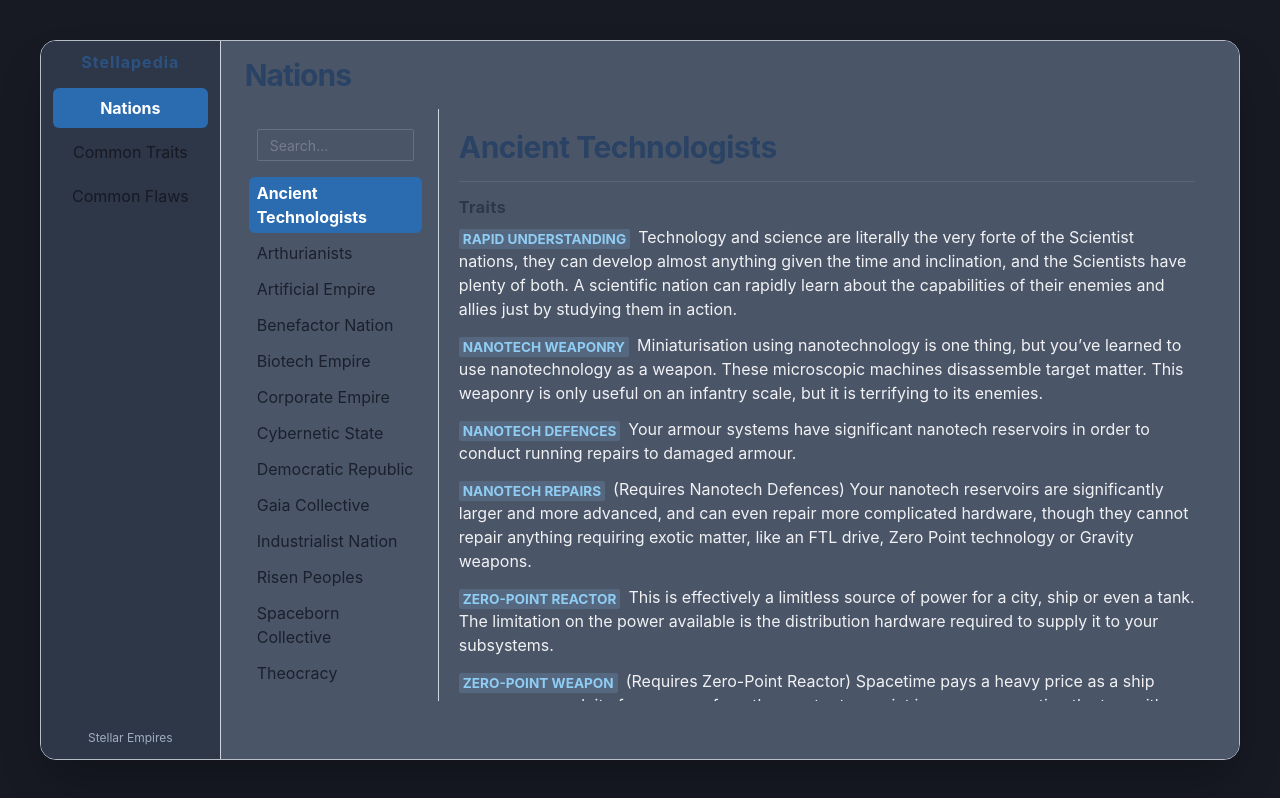
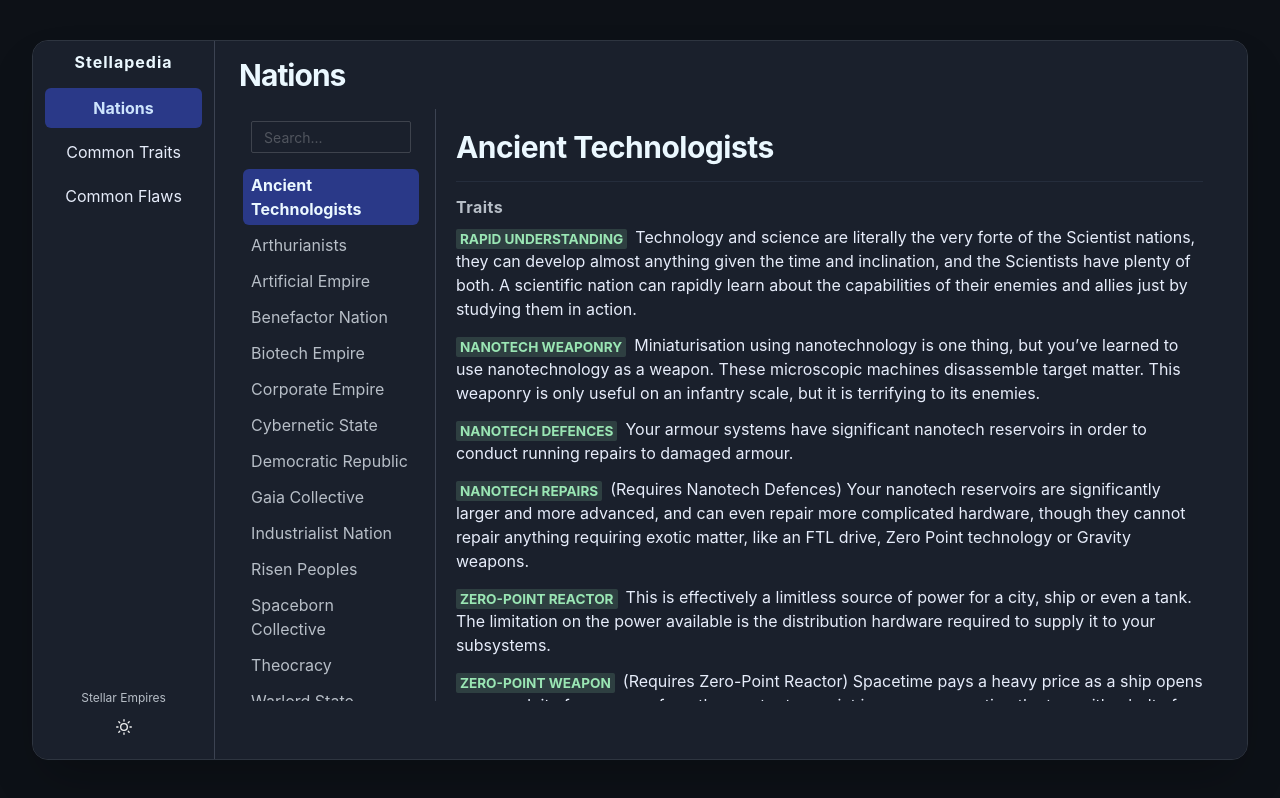
Before and after one commit to tcgm/StellarEmpires, a React (Create React App) app in the folder stellar-empires/: page / in a window 1280 px wide. Built offline with nearby package versions, Linux system fonts and the light colour scheme.

Commit message:
2025-7-16 1224am

```diff
--- a/stellar-empires/src/App.tsx
+++ b/stellar-empires/src/App.tsx
@@ -6,6 +6,7 @@ import nations from "./data/nations.json";
 import commonTraits from "./data/commonTraits.json";
 import commonFlaws from "./data/commonFlaws.json";
 import { TraitOrFlawList, NationData } from "./types";
+import ColorModeToggle from "./components/ColorModeToggle";
 
 type TabType = "nations" | "commonTraits" | "commonFlaws";
 
@@ -18,23 +19,41 @@ const TAB_LIST: { label: string; value: TabType }[] = [
 const App: React.FC = () => {
   const [activeTab, setActiveTab] = useState<TabType>("nations");
 
+  // These are color tokens that will adapt to the color mode
+  const mainBg = useColorModeValue("gray.50", "gray.900");
+  const innerBg = useColorModeValue("gray.100", "gray.800");
+  const sidebarBg = useColorModeValue("gray.200", "gray.700");
+  const contentBg = useColorModeValue("gray.50", "gray.700");
+  const activeTabBg = useColorModeValue("blue.600", "blue.200");
+  const activeTabColor = useColorModeValue("white", "blue.100");
+  const inactiveTabColor = useColorModeValue("gray.900", "gray.100");
+  const tabHoverBg = useColorModeValue("blue.100", "blue.200");
+  const tabHoverColor = useColorModeValue("blue.900", "blue.100");
+  const headingColor = useColorModeValue("blue.600", "blue.50");
+  const footerColor = useColorModeValue("gray.400", "gray.200");
+
+  // Use matching highlight color for traits/flaws (blue for traits, orange for flaws) in both modes
+  const traitBg = useColorModeValue("#cde4fd", "#253a54");
+  const flawBg = useColorModeValue("#fde4cd", "#4b3721");
+
   return (
     <Flex
       h="100vh"
       w="100vw"
-      bg={useColorModeValue('gray.50', 'gray.900')}
+      bg={mainBg}
       justify="center"
       align="center"
       overflow="hidden"
     >
       <Box
         w="100%"
-        maxW="1200px"
+        maxW="95vw"
         h="90vh"
-        bg={useColorModeValue('gray.100', 'gray.800')}
+        bg={innerBg}
         borderRadius="2xl"
         boxShadow="2xl"
-        border="1px solid #b7bec7"
+        border="1px solid"
+        borderColor={useColorModeValue("#b7bec7", "#2e3540")}
         display="flex"
         overflow="hidden"
         minH={0}
@@ -43,9 +62,10 @@ const App: React.FC = () => {
         <Box
           w={["36%", "24%", "19%", "15%"]}
           minW={["120px", "140px", "170px"]}
-          bg={useColorModeValue('gray.200', 'gray.700')}
+          bg={sidebarBg}
           p={3}
-          borderRight="1px solid #d0d6df"
+          borderRight="1px solid"
+          borderColor={useColorModeValue("#d0d6df", "#3c4352")}
           display="flex"
           flexDirection="column"
           minH={0}
@@ -54,7 +74,7 @@ const App: React.FC = () => {
             as="h1"
             size="sm"
             mb={4}
-            color="blue.700"
+            color={headingColor}
             textAlign="center"
             letterSpacing="1px"
           >
@@ -64,16 +84,16 @@ const App: React.FC = () => {
             {TAB_LIST.map(tab => (
               <ListItem
                 key={tab.value}
-                bg={activeTab === tab.value ? "blue.600" : "transparent"}
-                color={activeTab === tab.value ? "white" : "gray.900"}
+                bg={activeTab === tab.value ? activeTabBg : "transparent"}
+                color={activeTab === tab.value ? activeTabColor : inactiveTabColor}
                 rounded="md"
                 px={2}
                 py={2}
                 fontWeight={activeTab === tab.value ? 700 : 400}
                 cursor="pointer"
                 _hover={{
-                  bg: activeTab === tab.value ? "blue.700" : "blue.100",
-                  color: activeTab === tab.value ? "white" : "blue.900"
+                  bg: activeTab === tab.value ? activeTabBg : tabHoverBg,
+                  color: activeTab === tab.value ? activeTabColor : tabHoverColor
                 }}
                 onClick={() => setActiveTab(tab.value)}
                 textAlign="center"
@@ -84,9 +104,10 @@ const App: React.FC = () => {
             ))}
           </List>
           <Box flex="1" />
-          <Text mt={6} fontSize="xs" color="gray.400" textAlign="center">
-            Stellar Empires
-          </Text>
+            <Text mt={6} fontSize="xs" color={footerColor} textAlign="center">
+              Stellar Empires
+            </Text>
+            <ColorModeToggle />
         </Box>
 
         {/* Main Content Pane */}
@@ -95,11 +116,11 @@ const App: React.FC = () => {
           direction="column"
           flex="1"
           minH={0}
-          bg={useColorModeValue('gray.50', 'gray.600')}
+          bg={contentBg}
         >
           <Heading
             size="lg"
-            color="blue.800"
+            color={headingColor}
             mb={4}
             letterSpacing={-1}
             fontWeight={700}
@@ -124,14 +145,14 @@ const App: React.FC = () => {
               <CommonTab
                 title="Common Traits"
                 items={commonTraits as TraitOrFlawList}
-                color="#cde4fd"
+                color={traitBg}
               />
             )}
             {activeTab === "commonFlaws" && (
               <CommonTab
                 title="Common Flaws"
                 items={commonFlaws as TraitOrFlawList}
-                color="#fde4cd"
+                color={flawBg}
               />
             )}
           </Box>
--- /dev/null
+++ b/stellar-empires/src/components/ColorModeToggle.tsx
@@ -0,0 +1,20 @@
+import React from "react";
+import { IconButton, useColorMode, useColorModeValue } from "@chakra-ui/react";
+import { MoonIcon, SunIcon } from "@chakra-ui/icons";
+
+const ColorModeToggle: React.FC = () => {
+  const { colorMode, toggleColorMode } = useColorMode();
+  const SwitchIcon = useColorModeValue(MoonIcon, SunIcon);
+
+  return (
+    <IconButton
+      size="md"
+      variant="ghost"
+      aria-label={`Switch to ${colorMode === "light" ? "dark" : "light"} mode`}
+      onClick={toggleColorMode}
+      icon={<SwitchIcon />}
+    />
+  );
+};
+
+export default ColorModeToggle;
--- a/stellar-empires/src/components/CommonTab.tsx
+++ b/stellar-empires/src/components/CommonTab.tsx
@@ -1,17 +1,24 @@
 import React, { useState } from "react";
-import { Box, Button, Heading, Flex, Text } from "@chakra-ui/react";
+import { Box, Button, Heading, Flex, Text, useColorModeValue } from "@chakra-ui/react";
 import { TraitOrFlaw, TraitOrFlawList } from "../types";
 
 interface Props {
   title: string;
   items: TraitOrFlawList;
-  color: string;
+  color: string; // Still passed in, but see note below!
 }
 
 const CommonTab: React.FC<Props> = ({ title, items, color }) => {
   const isArray = Array.isArray(items);
   const categoryKeys = !isArray ? Object.keys(items) : [];
   const [activeTab, setActiveTab] = useState(isArray ? "All" : categoryKeys[0] ?? "");
+
+  // For background and text colors
+  const cardBg = useColorModeValue(color, "gray.800");
+  const cardBorder = useColorModeValue("#c6c6c6", "#3a4250");
+  const titleColor = useColorModeValue("gray.800", "gray.100");
+  const descColor = useColorModeValue("gray.700", "gray.200");
+  const emptyColor = useColorModeValue("gray.500", "gray.400");
 
   // Select items to display
   const shownItems: TraitOrFlaw[] =
@@ -21,9 +28,10 @@ const CommonTab: React.FC<Props> = ({ title, items, color }) => {
 
   return (
     <Flex className="commonTab" direction="column" h="100%" minH={0} maxH="100%">
-      {/* Heading and Tabs (fixed, not scrolling) */}
       <Box className="heading">
-        {/* <Heading as="h2" size="md" mb={3} color="gray.800">{title}</Heading> */}
+        <Heading as="h2" size="md" mb={3} color={titleColor}>
+          {title}
+        </Heading>
         {!isArray && (
           <Flex mb={2} gap={2} flexWrap="wrap">
             {categoryKeys.map((cat) => (
@@ -40,31 +48,30 @@ const CommonTab: React.FC<Props> = ({ title, items, color }) => {
           </Flex>
         )}
       </Box>
-      {/* Scrollable Trait List */}
       <Box className="traitList"
         flex="1"
         minH={0}
         overflowY="auto"
         pr={2}
-        // Optional: give a subtle border if you like
       >
         {shownItems.length === 0 && (
-          <Text color="gray.500" fontStyle="italic">
+          <Text color={emptyColor} fontStyle="italic">
             No {title.toLowerCase()} in this category.
           </Text>
         )}
         {shownItems.map((trait, i) => (
           <Box className="traitBox"
             key={trait.title + i}
-            bg={color}
+            bg={cardBg}
             borderRadius={8}
             mb={4}
             p={4}
-            border="1px solid #c6c6c6"
+            border="1px solid"
+            borderColor={cardBorder}
             boxShadow="sm"
           >
-            <Text className="traitName" fontWeight={700} fontSize="lg" color="gray.800">{trait.title}</Text>
-            <Text className="traitText" mt={2} color="gray.700" whiteSpace="pre-line">{trait.description}</Text>
+            <Text className="traitName" fontWeight={700} fontSize="lg" color={titleColor}>{trait.title}</Text>
+            <Text className="traitText" mt={2} color={descColor} whiteSpace="pre-line">{trait.description}</Text>
           </Box>
         ))}
       </Box>
--- a/stellar-empires/src/components/NationBrowser.tsx
+++ b/stellar-empires/src/components/NationBrowser.tsx
@@ -1,5 +1,5 @@
 import React, { useState } from "react";
-import { Box, Flex, Input, List, ListItem, Heading, Text } from "@chakra-ui/react";
+import { Box, Flex, Input, List, ListItem, Heading, Text, useColorModeValue } from "@chakra-ui/react";
 import { NationData } from "../types";
 import NationView from "./NationView";
 
@@ -17,6 +17,14 @@ const NationBrowser: React.FC<Props> = ({ nations }) => {
 
   const selectedNation = filtered[selectedIndex] || filtered[0];
 
+  const sidebarBorder = useColorModeValue("#d0d6df", "#3c4352");
+  const selectedBg = useColorModeValue("blue.600", "blue.200");
+  const selectedColor = useColorModeValue("white", "blue.50");
+  const normalColor = useColorModeValue("gray.800", "gray.200");
+  const hoverBg = useColorModeValue("blue.700", "blue.200");
+  const hoverColor = useColorModeValue("blue.50", "blue.50");
+  const notFoundColor = useColorModeValue("orange.500", "orange.400");
+
   return (
     <Flex w="100%" h="min(660px, 74vh)">
       {/* Sidebar List */}
@@ -26,14 +34,13 @@ const NationBrowser: React.FC<Props> = ({ nations }) => {
         bg="transparent"
         p={0}
         pr={[2, 3]}
-        borderRight="1px solid #d0d6df"
+        borderRight="1px solid"
+        borderColor={sidebarBorder}
         overflowY="auto"
         display="flex"
         flexDirection="column"
       >
-        <Heading as="h3" size="sm" mb={2} color="blue.800" px={3} pt={3}>
-        </Heading>
-        <Box px={3} mb={2}>
+        <Box px={3} mb={2} pt={3}>
           <Input
             placeholder="Search..."
             size="sm"
@@ -49,16 +56,16 @@ const NationBrowser: React.FC<Props> = ({ nations }) => {
           {filtered.map((nation, i) => (
             <ListItem
               key={nation.nation}
-              bg={i === selectedIndex ? "blue.600" : "transparent"}
-              color={i === selectedIndex ? "white" : "gray.800"}
+              bg={i === selectedIndex ? selectedBg : "transparent"}
+              color={i === selectedIndex ? selectedColor : normalColor}
               rounded="md"
               px={2}
               py={1}
               fontWeight={i === selectedIndex ? 700 : 400}
               cursor="pointer"
               _hover={{
-                bg: i === selectedIndex ? "blue.700" : "blue.50",
-                color: i === selectedIndex ? "white" : "blue.900"
+                bg: i === selectedIndex ? selectedBg : hoverBg,
+                color: i === selectedIndex ? selectedColor : hoverColor
               }}
               transition="all 0.1s"
               onClick={() => setSelectedIndex(i)}
@@ -66,7 +73,7 @@ const NationBrowser: React.FC<Props> = ({ nations }) => {
               {nation.nation}
             </ListItem>
           ))}
-          {!filtered.length && <Text color="gray.500" p={2}>No nations found.</Text>}
+          {!filtered.length && <Text color={notFoundColor} p={2}>No nations found.</Text>}
         </List>
       </Box>
       {/* Main Detail */}
@@ -74,7 +81,7 @@ const NationBrowser: React.FC<Props> = ({ nations }) => {
         {selectedNation ? (
           <NationView data={selectedNation} />
         ) : (
-          <Text color="gray.500" fontStyle="italic">No nation selected.</Text>
+          <Text color={notFoundColor} fontStyle="italic">No nation selected.</Text>
         )}
       </Box>
     </Flex>
--- a/stellar-empires/src/components/NationView.tsx
+++ b/stellar-empires/src/components/NationView.tsx
@@ -1,51 +1,65 @@
 import React from "react";
-import { Box, Heading, Text, Divider, List, ListItem, Badge } from "@chakra-ui/react";
+import { Box, Heading, Text, Divider, List, ListItem, Badge, useColorModeValue } from "@chakra-ui/react";
 import { NationData } from "../types";
 
-interface Props {
-  data: NationData;
+interface SectionProps {
+  label: string;
+  color: string;
+  children: React.ReactNode;
 }
 
-const Section: React.FC<{ label: string; children: React.ReactNode }> = ({ label, children }) => (
+const Section: React.FC<SectionProps> = ({ label, color, children }) => (
   <Box mb={5}>
-    <Heading as="h4" size="sm" mb={2} color="gray.700" letterSpacing={0.5}>
+    <Heading as="h4" size="sm" mb={2} color={color} letterSpacing={0.5}>
       {label}
     </Heading>
     {children}
   </Box>
 );
 
-const NationView: React.FC<Props> = ({ data }) => (
+interface Props {
+  data: NationData;
+}
+
+const NationView: React.FC<Props> = ({ data }) => {
+  // Get all color mode values at the top level
+  const sectionLabelColor = useColorModeValue("gray.700", "gray.200");
+  const nationNameColor = useColorModeValue("blue.400", "blue.50");
+  const dividerColor = useColorModeValue("gray.300", "gray.600");
+  const descColor = useColorModeValue("gray.800", "gray.100");
+
+  return (
     <Box>
-    <Heading as="h2" size="lg" mb={4} color="blue.800" letterSpacing={-0.5}>
+      <Heading as="h2" size="lg" mb={4} color={nationNameColor} letterSpacing={-0.5}>
         {data.nation}
       </Heading>
-    <Divider mb={4} />
-    <Section label="Traits">
+      <Divider mb={4} borderColor={dividerColor} />
+      <Section label="Traits" color={sectionLabelColor}>
         <List spacing={3}>
           {data.traits.map((t, i) => (
             <ListItem key={t.title + i}>
-            <Badge colorScheme="blue" fontSize="0.85em" mr={2}>
+              <Badge colorScheme="green" fontSize="0.85em" mr={2}>
                 {t.title}
               </Badge>
-            <Text as="span">{t.description}</Text>
+              <Text as="span" color={descColor}>{t.description}</Text>
             </ListItem>
           ))}
         </List>
       </Section>
-    <Section label="Flaws">
+      <Section label="Flaws" color={sectionLabelColor}>
         <List spacing={3}>
           {data.flaws.map((f, i) => (
             <ListItem key={f.title + i}>
               <Badge colorScheme="orange" fontSize="0.85em" mr={2}>
                 {f.title}
               </Badge>
-            <Text as="span">{f.description}</Text>
+              <Text as="span" color={descColor}>{f.description}</Text>
             </ListItem>
           ))}
         </List>
       </Section>
     </Box>
   );
+};
 
 export default NationView;
--- a/stellar-empires/src/themes/chakraDark.ts
+++ b/stellar-empires/src/themes/chakraDark.ts
@@ -1,3 +1,4 @@
+// src/themes/chakraDark.ts
 import { extendTheme, ThemeConfig } from "@chakra-ui/react";
 
 const config: ThemeConfig = {
@@ -5,6 +6,65 @@ const config: ThemeConfig = {
   useSystemColorMode: false,
 };
 
-const chakraDarkTheme = extendTheme({ config });
+const theme = extendTheme({
+  config,
+  colors: {
+    brand: {
+      50: "#e6ecfa",
+      100: "#b7bec7",
+      200: "#d0d6df",
+      300: "#cde4fd",
+      400: "#fde4cd",
+      500: "#253a54",
+      600: "#4b3721",
+      // Add any other custom colors here
+    },
+    // Override grays for a more harmonious dark/light
+    gray: {
+      50: "#f7fafc",
+      100: "#e6ecfa",
+      200: "#b7bec7",
+      300: "#a0aec0",
+      400: "#718096",
+      500: "#4a5568",
+      600: "#2d3748",
+      700: "#1a202c",
+      800: "#171923",
+      900: "#0d1117",   // github dark
+    },
+    blue: {
+      100: "#cde4fd",
+      200: "#2a3988",
+      300: "#2a3988",
+      400: "#253a54",
+      500: "#122c4b",
+      600: "#1d3557",
+      700: "#274472",
+      800: "#193154",
+      900: "#111b2b",
+    },
+    orange: {
+      100: "#fde4cd",
+      500: "#ff9800",
+      600: "#fb8c00",
+    }
+  },
+  styles: {
+    global: (props: { colorMode: string; }) => ({
+      body: {
+        bg: props.colorMode === "dark" ? "gray.900" : "gray.50",
+        color: props.colorMode === "dark" ? "gray.100" : "gray.900",
+      },
+    }),
+  },
+  components: {
+    // Example: Set a default border radius for all boxes
+    Box: {
+      baseStyle: {
+        borderRadius: "2xl",
+      },
+    },
+  },
+});
 
-export default chakraDarkTheme;
+export default theme;
```
Lines whose indentation alone changed are shown as unchanged.
